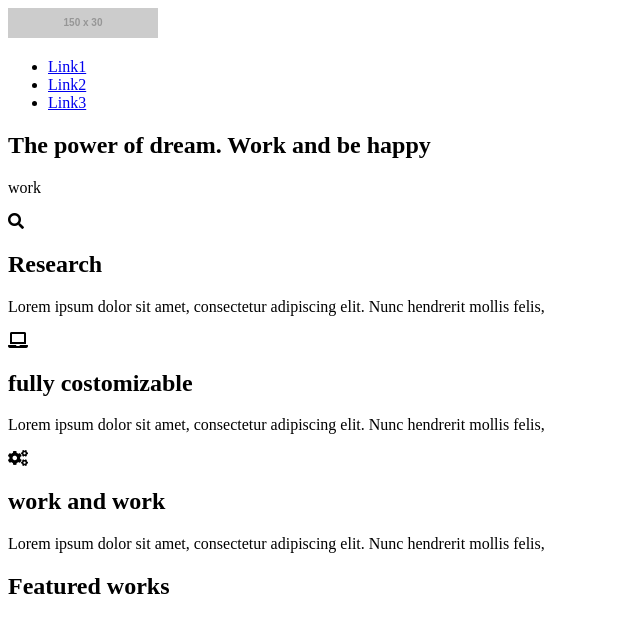
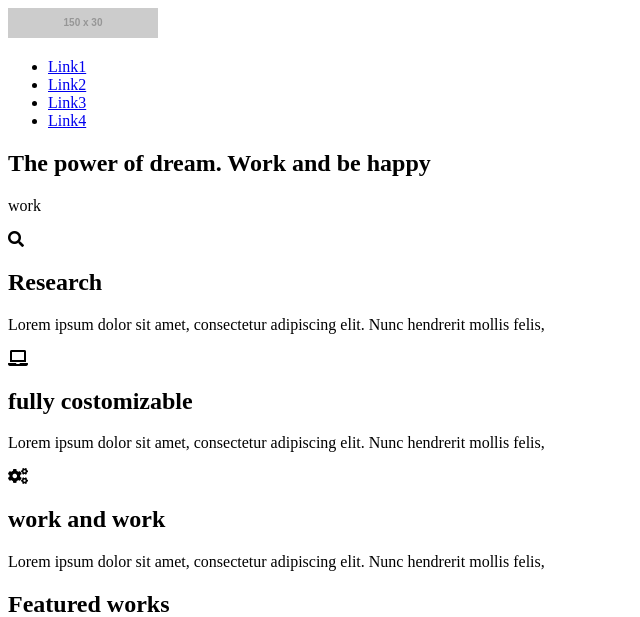
Before and after one commit to DawMas/nauka-gita, a plain HTML site: page index.html in a window 1280 px wide. Shown: the top 617 px of the page, without its empty margins (0-640 px from the left). Drawn offline with nearby package versions, Linux system fonts and the light colour scheme; files that its build step writes are made by us from their sources; placeholder pictures from the web are drawn by us.

Commit message:
Add link4 to header

```diff
--- a/index.html
+++ b/index.html
@@ -23,6 +23,7 @@
                 <li><a href="#">Link1</a></li>
                 <li><a href="#">Link2</a></li>
                 <li><a href="#">Link3</a></li>
+                <li><a href="#">Link4</a></li>
             </ul>
         </nav>
     </header>
```
